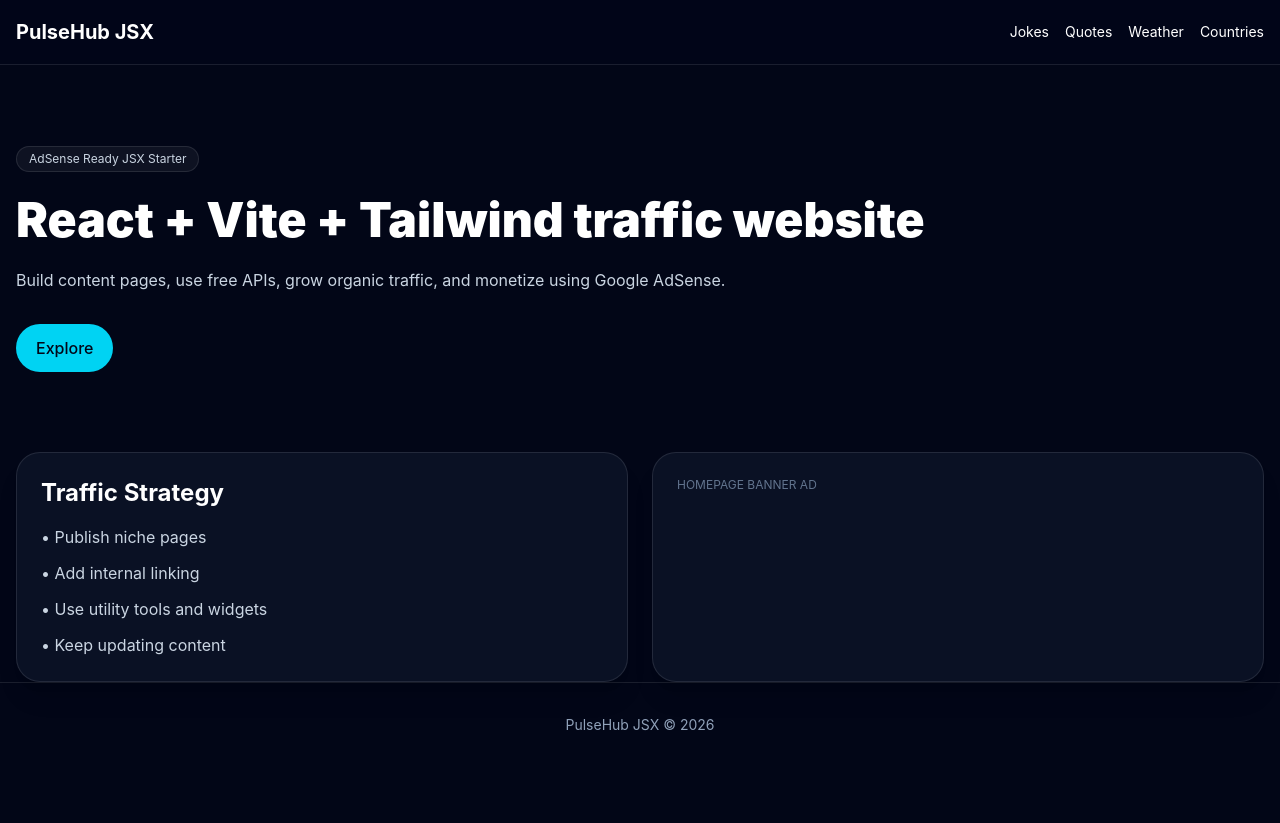
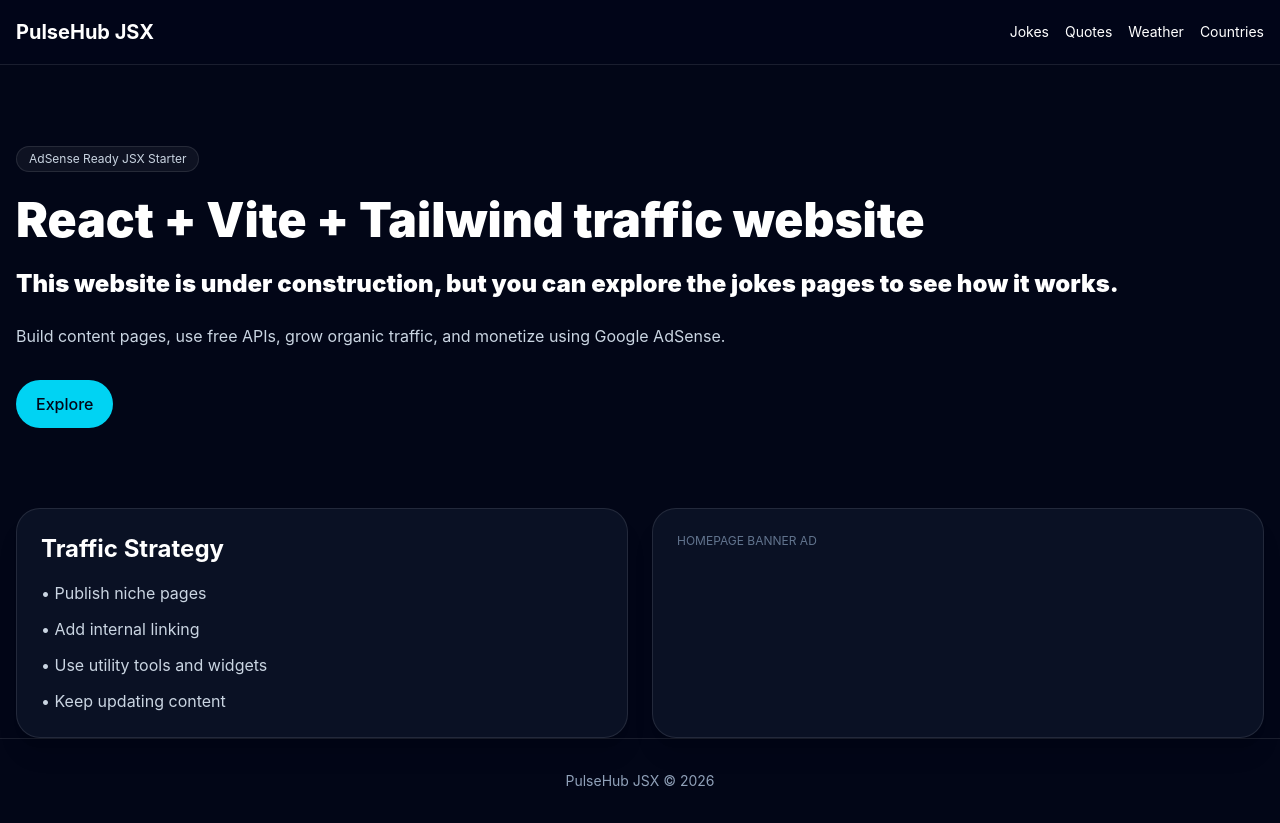
Before and after one commit to ShikharSth/google-adsense, a React (Vite) app: page / in a window 1280 px wide. Before the commit the page ends 800 px from the top, so only its background shows below. Built offline with nearby package versions, Linux system fonts and the light colour scheme; no server answers; the HTML template or start-up script is replaced by a standard one.

Commit message:
home update

```diff
--- a/src/pages/HomePage.jsx
+++ b/src/pages/HomePage.jsx
@@ -10,6 +10,10 @@ export default function HomePage() {
 
         <h1 className="mt-6 text-5xl font-black">
           React + Vite + Tailwind traffic website
+        </h1>
+
+        <h1 className="mt-6 text-2xl font-black">
+          This website is under construction, but you can explore the jokes pages to see how it works.
         </h1>
 
         <p className="mt-6 max-w-3xl text-slate-300">
```
